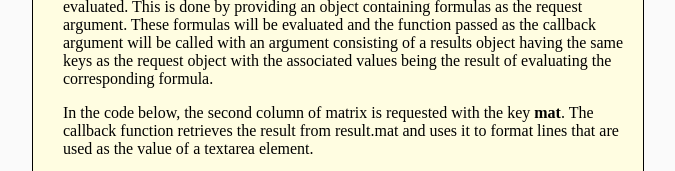
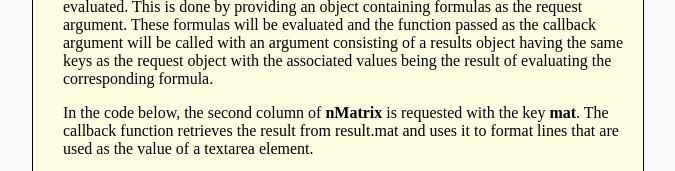
Before and after one commit to CraigGMorris/mmjs, a plain HTML site: page help/htmlpage.html in a window 1280 px wide. Shown: the part 1982-2153 px from the top of the page, without its empty margins (302-977 px from the left). Drawn offline with Linux system fonts and the light colour scheme.

Commit message:
fixed typo in htmlPage help

```diff
--- a/help/htmlpage.html
+++ b/help/htmlpage.html
@@ -187,7 +187,7 @@
 						the result of evaluating the corresponding formula.
 					</p>
 					<p>
-						In the code below, the second column of matrix is requested with the key <b>mat</b>.
+						In the code below, the second column of <b>nMatrix</b> is requested with the key <b>mat</b>.
 						The callback function retrieves the result from result.mat and uses it to format
 						lines that are used as the value of a textarea element.
 					</p>
```
